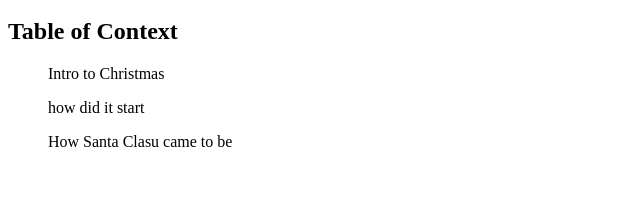
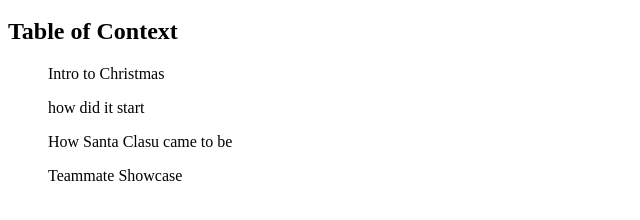
Before and after one commit to ZengwenZou/web, a plain HTML site: page index.html in a window 1280 px wide. Shown: the part 48-268 px from the top of the page, without its empty margins (0-640 px from the left). Drawn offline with Linux system fonts and the light colour scheme.

Commit message:
Update index.html

```diff
--- a/index.html
+++ b/index.html
@@ -1,4 +1,4 @@
 <title>Website about Christmas</title>
 <h1>Christmas</h1>
  <h2>Table of Context</h2>
-<ul>Intro to Christmas<p> how did it start<p> How Santa Clasu came to be<p><ul>
+<ul>Intro to Christmas<p> how did it start<p> How Santa Clasu came to be<p>Teammate Showcase</ul>
```
